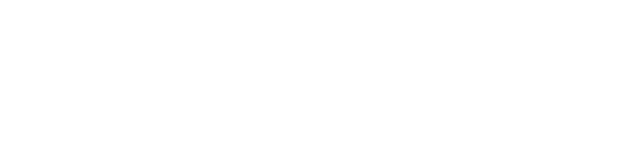
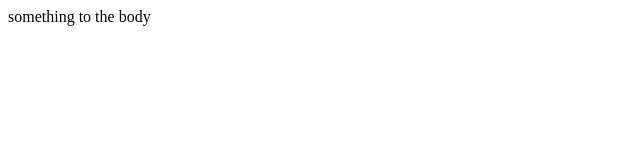
Before and after one commit to yatraavaghasia/git-one, a plain HTML site: page index.html in a window 1280 px wide. Shown: the whole page, without its empty margins (0-640 px from the left). Drawn offline with Linux system fonts and the light colour scheme.

Commit message:
added text to the body

```diff
--- a/index.html
+++ b/index.html
@@ -6,6 +6,6 @@
     <title>Added a title here</title>
 </head>
 <body>
-
+    something to the body
 </body>
 </html>
```
